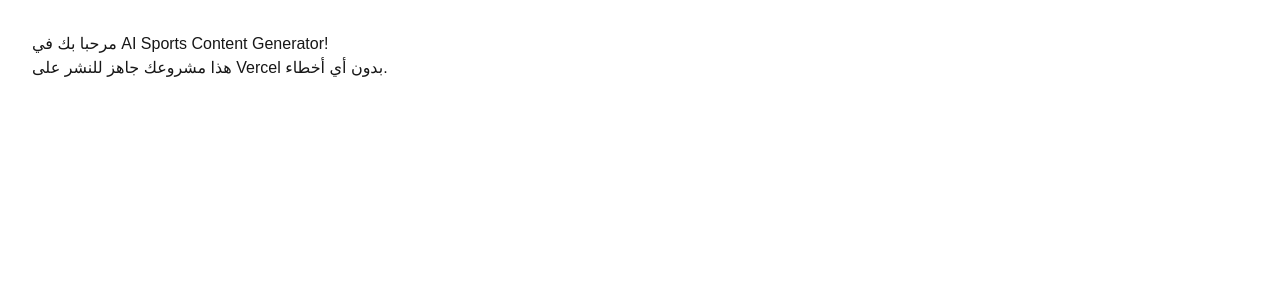
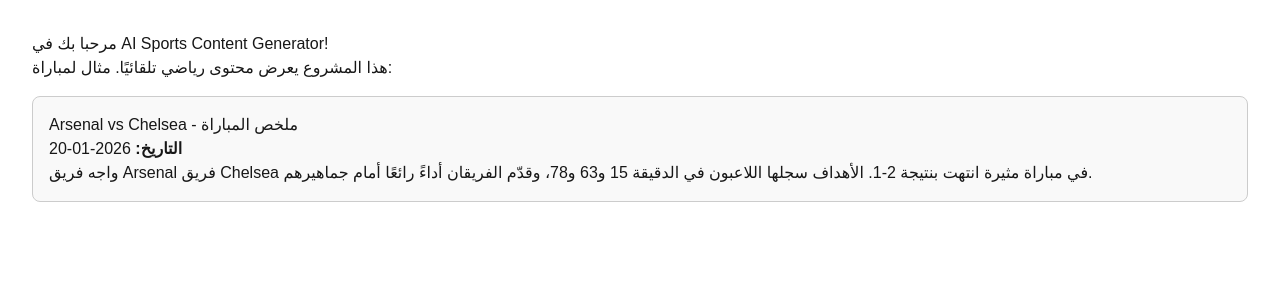
Before and after one commit to nawahtkui/ai-sports-content-generator, a Next.js app: page / in a window 1280 px wide. Shown: the top 300 px of the page. Built offline with nearby package versions, Linux system fonts and the light colour scheme.

Commit message:
Add sample sports article to homepage

```diff
--- a/app/page.tsx
+++ b/app/page.tsx
@@ -1,8 +1,27 @@
 export default function Page() {
+  const sampleArticle = {
+    title: "Arsenal vs Chelsea - ملخص المباراة",
+    date: "2026-01-20",
+    content: `واجه فريق Arsenal فريق Chelsea في مباراة مثيرة انتهت بنتيجة 2-1.
+    الأهداف سجلها اللاعبون في الدقيقة 15 و63 و78، وقدّم الفريقان أداءً رائعًا أمام جماهيرهم.`
+  };
+
   return (
     <main style={{ padding: "2rem", fontFamily: "sans-serif" }}>
       <h1>مرحبا بك في AI Sports Content Generator!</h1>
-      <p>هذا مشروعك جاهز للنشر على Vercel بدون أي أخطاء.</p>
+      <p>هذا المشروع يعرض محتوى رياضي تلقائيًا. مثال لمباراة:</p>
+
+      <div style={{
+        border: "1px solid #ccc",
+        padding: "1rem",
+        borderRadius: "8px",
+        marginTop: "1rem",
+        backgroundColor: "#f9f9f9"
+      }}>
+        <h2>{sampleArticle.title}</h2>
+        <p><strong>التاريخ:</strong> {sampleArticle.date}</p>
+        <p>{sampleArticle.content}</p>
+      </div>
     </main>
   );
 }
```
Also changed, not shown: 1 other file (tests, documents, lock files or other folders).
